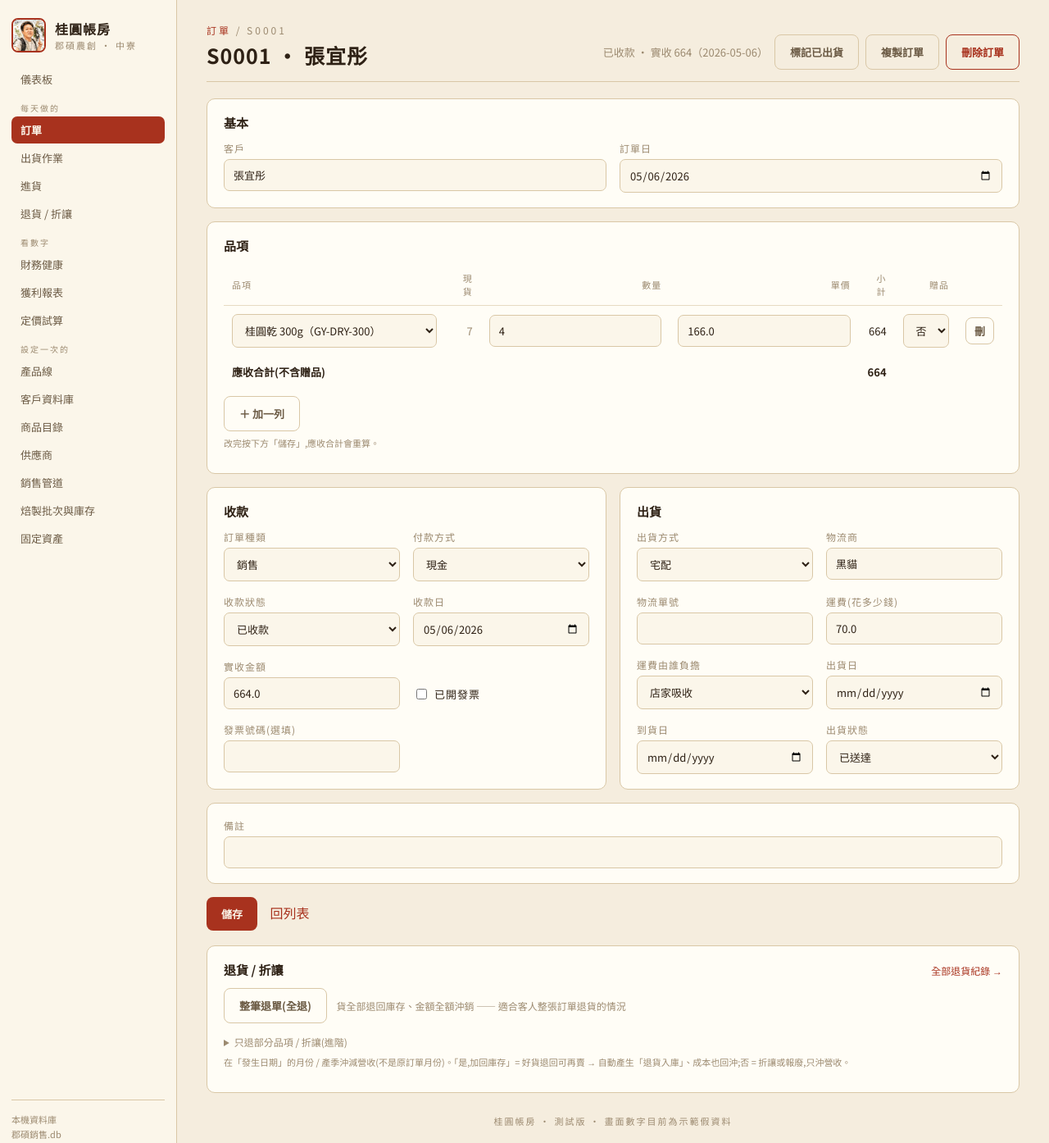
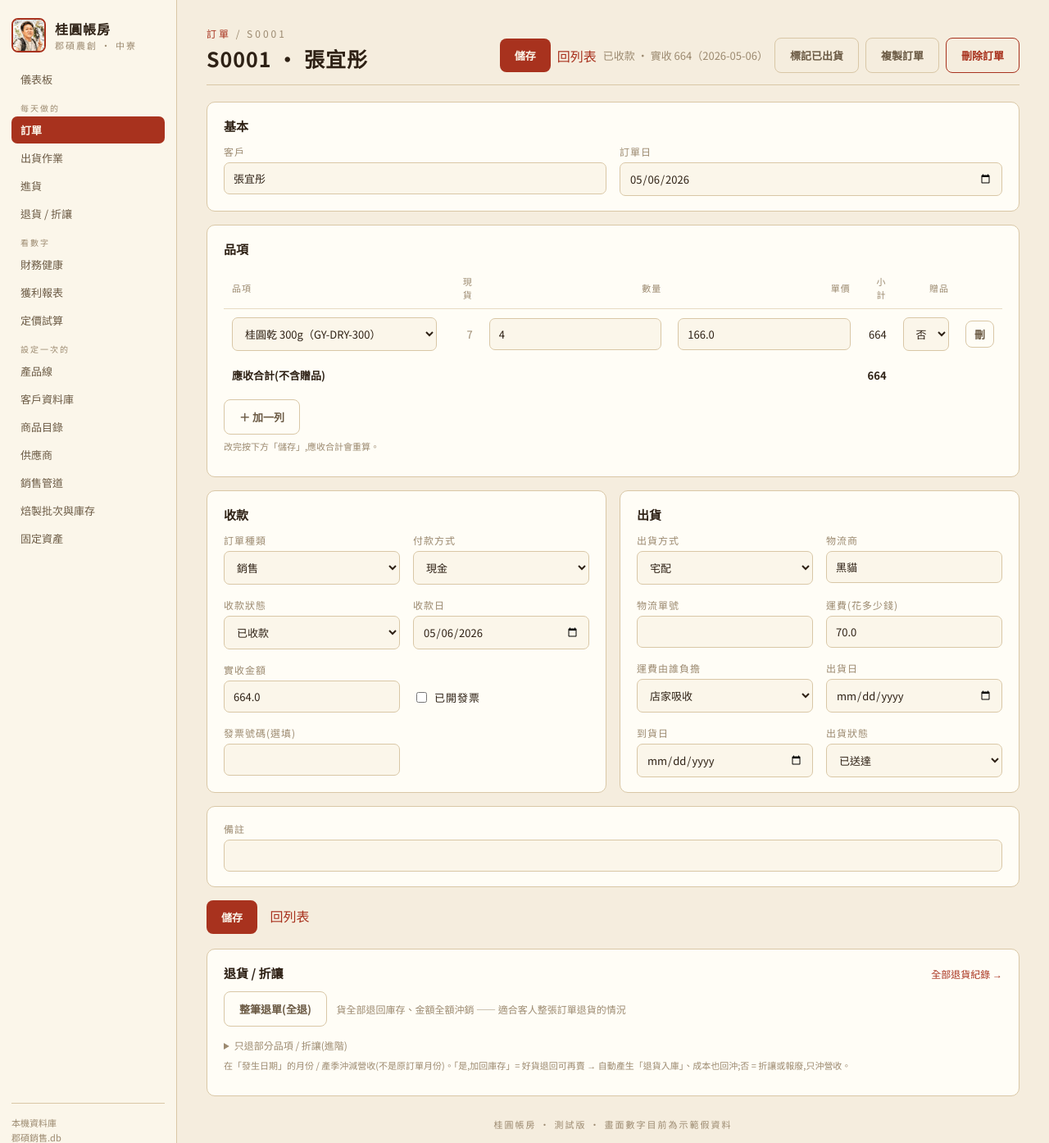
Before and after one commit to chihsuanwang/Jun-Shuo, a FastAPI app: page /orders/1 in a window 1280 px wide. Shown: the top 1394 px of the page at 82% size. Run offline with FastAPI, Linux system fonts and the light colour scheme; data comes from the database, SQL or seed files in the repository; parts of the project's set-up code (start-up, migrations or seed data) failed here and were passed over.

Commit message:
訂單頁上方加一份固定顯示的「儲存/回列表」,不用滑到最下面
- 表單標題列(標記已收款那排)改成 sticky 固定在畫面上方,加「儲存」按鈕(用 form 屬性連到下面的訂單表單,button 不用巢在 form 裡)+「回列表」連結
- 最下面原本的「儲存」「回列表」維持不動,兩處都按得到、效果一樣

Co-Authored-By: Claude Sonnet 5 <noreply@anthropic.com>

```diff
--- a/app/templates/order_detail.html
+++ b/app/templates/order_detail.html
@@ -1,10 +1,12 @@
 {% extends "base.html" %}
 {% block title %}{{ o.order_no }} · 桂圓帳房{% endblock %}
 {% block body %}
-<div class="head">
+<div class="head" style="position:sticky;top:0;z-index:5;background:var(--paper);padding-top:4px">
   <div><div class="sup"><a href="/orders">訂單</a> / {{ o.order_no }}</div>
     <h1 class="serif">{{ o.order_no }} · {{ o.cust or '—' }}</h1></div>
   <div style="display:flex;gap:8px;align-items:center;flex-wrap:wrap">
+    <button type="submit" form="orderForm">儲存</button>
+    <a href="/orders">回列表</a>
     {% if o.payment_status == '已收款' %}
     <span class="muted" style="font-size:13px">已收款 · 實收 {{ o.paid_amount|money }}{% if o.paid_date %}（{{ o.paid_date }}）{% endif %}</span>
     {% else %}
@@ -32,7 +34,7 @@
 {% if request.query_params.get('rok') %}<div class="ok">退貨 / 折讓已登記。</div>{% endif %}
 {% if request.query_params.get('rerr') %}<div class="ok" style="background:#F6E3D6;border-color:#E4B79C;color:#A8321E">沖減金額要大於 0。</div>{% endif %}
 
-<form method="post" action="/orders/{{ o.order_id }}">
+<form method="post" action="/orders/{{ o.order_id }}" id="orderForm">
 
 <div class="card" style="margin-bottom:16px;position:relative">
   <h3 class="serif">基本</h3>
```
